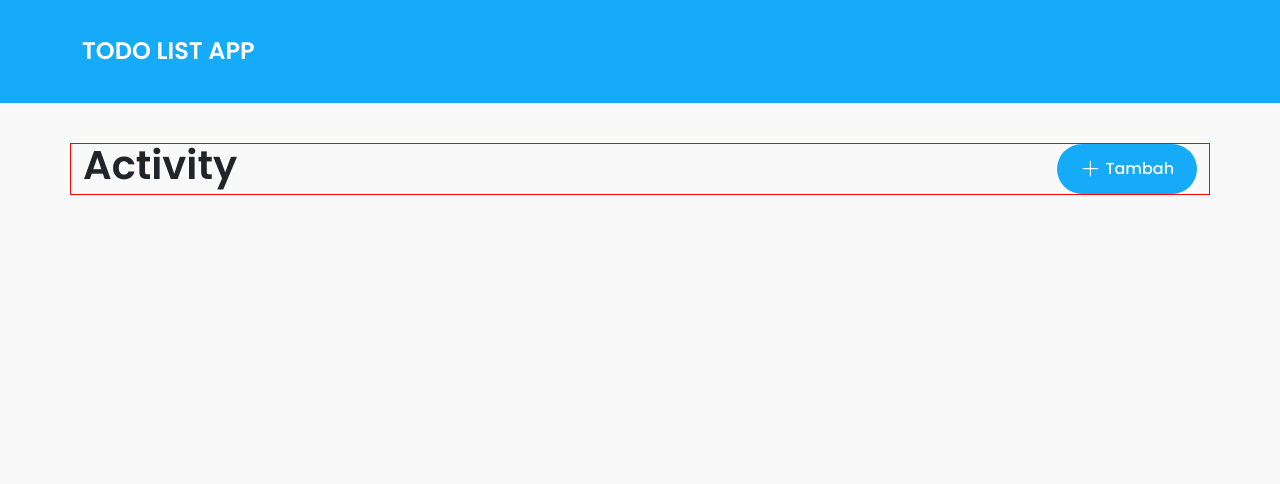
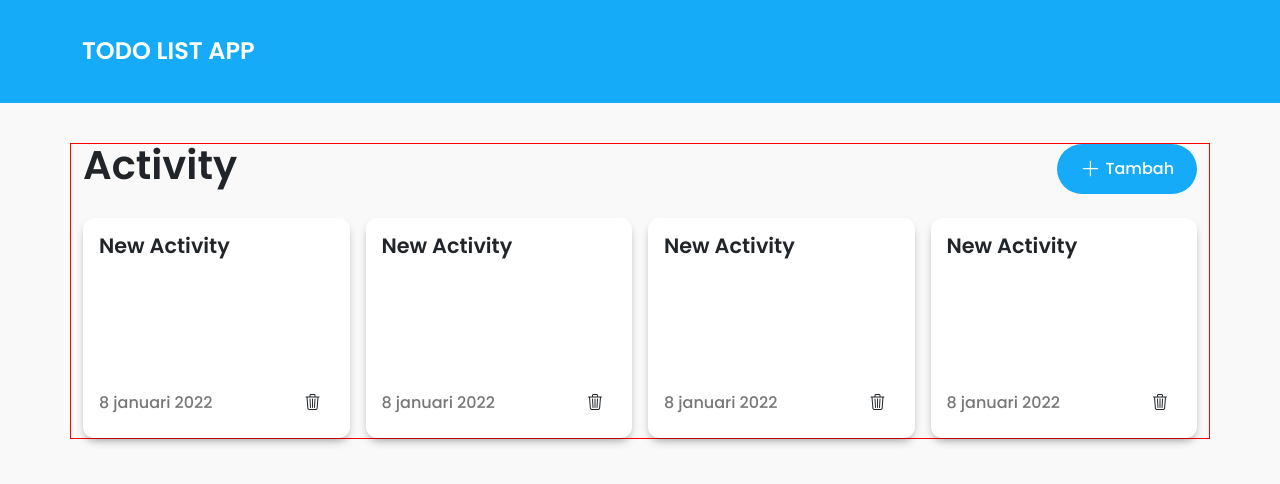
Before and after one commit to elangyudha280/elang-yudha-case-todolist, a React (Vite) app: page / in a window 1280 px wide. Shown: the top 484 px of the page. Built offline with nearby package versions, Linux system fonts and the light colour scheme.

Commit message:
selesai desain component activity item

```diff
--- a/src/assets/css/index.css
+++ b/src/assets/css/index.css
@@ -58,4 +58,62 @@
 }
 .header-activity .btn-activity-add-button i {
   font-size: 1.3em;
+}
+
+.dashboard-new-item {
+  position: relative;
+  width: 100%;
+  margin-top: 1.5em;
+  display: grid;
+  gap: 1em;
+  grid-template-columns: repeat(4, 1fr);
+  grid-auto-rows: 220px;
+}
+.dashboard-new-item .activity-item {
+  position: relative;
+  width: 100%;
+  -webkit-user-select: none;
+     -moz-user-select: none;
+      -ms-user-select: none;
+          user-select: none;
+  color: inherit;
+  text-decoration: none;
+  background: #fff;
+  font-family: "Poppins", sans-serif;
+  border-radius: 0.7em;
+  box-shadow: 0px 5px 10px -3px rgba(0, 0, 0, 0.4);
+  padding: 1em;
+  display: flex;
+  flex-direction: column;
+}
+.dashboard-new-item .activity-item .activity-item-title {
+  font-weight: 600;
+  text-transform: capitalize;
+  font-size: 1.3em;
+  flex: 1;
+  cursor: pointer;
+}
+.dashboard-new-item .activity-item .date-activity {
+  display: flex;
+  align-items: center;
+}
+.dashboard-new-item .activity-item .date-activity span {
+  flex: 1;
+  color: #777777;
+}
+
+@media screen and (max-width: 1000px) {
+  .dashboard-new-item {
+    grid-template-columns: repeat(3, 1fr);
+  }
+}
+@media screen and (max-width: 768px) {
+  .dashboard-new-item {
+    grid-template-columns: repeat(2, 1fr);
+  }
+}
+@media screen and (max-width: 500px) {
+  .dashboard-new-item {
+    grid-template-columns: 1fr;
+  }
 }/*# sourceMappingURL=index.css.map */
--- a/src/assets/css/index.scss
+++ b/src/assets/css/index.scss
@@ -72,3 +72,76 @@ $content-color:#16abf8;
         }
     }
 }
+
+
+// dashboard new activity
+.dashboard-new-item{
+    position: relative;
+    width: 100%;
+    margin-top: 1.5em;
+    display: grid;
+    gap: 1em;
+    grid-template-columns: repeat(4,1fr);
+    grid-auto-rows: 220px;
+
+    // activity item
+    .activity-item{
+        position: relative;
+        width: 100%;
+        user-select: none;
+        color: inherit;
+        text-decoration: none;
+        background: #fff;
+        font-family: $font;
+        border-radius: 0.7em;
+        box-shadow: 0px 5px 10px -3px rgba(0,0,0,0.4);
+        padding: 1em;
+        display: flex;
+        flex-direction: column;
+
+        // activity item title
+        .activity-item-title{
+            font-weight: 600;
+            text-transform: capitalize;
+            font-size: 1.3em;
+            flex: 1;
+            cursor: pointer;
+        }
+
+        // date activity
+        .date-activity{
+            display: flex;
+            align-items: center;
+            span{
+                flex: 1;
+                color: #777777;
+            }
+
+        }
+    }
+}
+
+// media < 1000px
+@media screen and (max-width:1000px){
+
+    // dasboard new activity
+        .dashboard-new-item{
+            grid-template-columns: repeat(3,1fr);
+        }
+}
+
+// media < 768px or for tablet device
+@media screen and (max-width:768px){
+    // dasboard new activity
+        .dashboard-new-item{
+            grid-template-columns: repeat(2,1fr);
+        }
+}
+
+// media < 500px or for mobile device
+@media screen and (max-width:500px){
+    // dasboard new activity
+        .dashboard-new-item{
+            grid-template-columns: 1fr;
+        }
+}
--- a/src/component/dashboardActivity.jsx
+++ b/src/component/dashboardActivity.jsx
@@ -1,5 +1,7 @@
 
 
+// component dashboard new activity ||  item
+import DashboardNewItem from "./dashboardActivity/DashboardNewItem";
 
 
 const DashboardActivity = ()=>{
@@ -15,7 +17,7 @@ const DashboardActivity = ()=>{
             </header>
 
             {/* activity item */}
-
+            <DashboardNewItem/>
         </section>
     )
 }
--- a/src/component/dashboardActivity/DashboardNewItem.jsx
+++ b/src/component/dashboardActivity/DashboardNewItem.jsx
@@ -4,7 +4,46 @@
 
 
 const DashboardNewItem = ()=>{
-    return
+    return (
+        <section className="dashboard-new-item" data-cy="dashboard-new-item">
+            <div className="activity-item" data-cy="activity-item">
+                <h3 className="activity-item-title" data-cy="activity-item-title">new Activity</h3>
+                <div className="date-activity">
+                    <span className="activity-item-date" data-cy="activity-item-date">8 januari 2022</span>
+                    <button className="btn activity-item-delete-button" data-cy="activity-item-delete-button">
+                     <i className="bi bi-trash3"></i>
+                    </button>
+                </div>
+            </div>
+             <div className="activity-item" data-cy="activity-item">
+                <h3 className="activity-item-title" data-cy="activity-item-title">new Activity</h3>
+                <div className="date-activity">
+                    <span className="activity-item-date" data-cy="activity-item-date">8 januari 2022</span>
+                    <button className="btn activity-item-delete-button" data-cy="activity-item-delete-button">
+                     <i className="bi bi-trash3"></i>
+                    </button>
+                </div>
+            </div>
+            <div className="activity-item" data-cy="activity-item">
+                <h3 className="activity-item-title" data-cy="activity-item-title">new Activity</h3>
+                <div className="date-activity">
+                    <span className="activity-item-date" data-cy="activity-item-date">8 januari 2022</span>
+                    <button className="btn activity-item-delete-button" data-cy="activity-item-delete-button">
+                     <i className="bi bi-trash3"></i>
+                    </button>
+                </div>
+            </div>
+            <div className="activity-item" data-cy="activity-item">
+                <h3 className="activity-item-title" data-cy="activity-item-title">new Activity</h3>
+                <div className="date-activity">
+                    <span className="activity-item-date" data-cy="activity-item-date">8 januari 2022</span>
+                    <button className="btn activity-item-delete-button" data-cy="activity-item-delete-button">
+                     <i className="bi bi-trash3"></i>
+                    </button>
+                </div>
+            </div>
+        </section>
+    )
 }
 
-export default DashboardNewItem;
+export default  DashboardNewItem;
```
Also changed, not shown: 1 other file (tests, documents, lock files or other folders).
